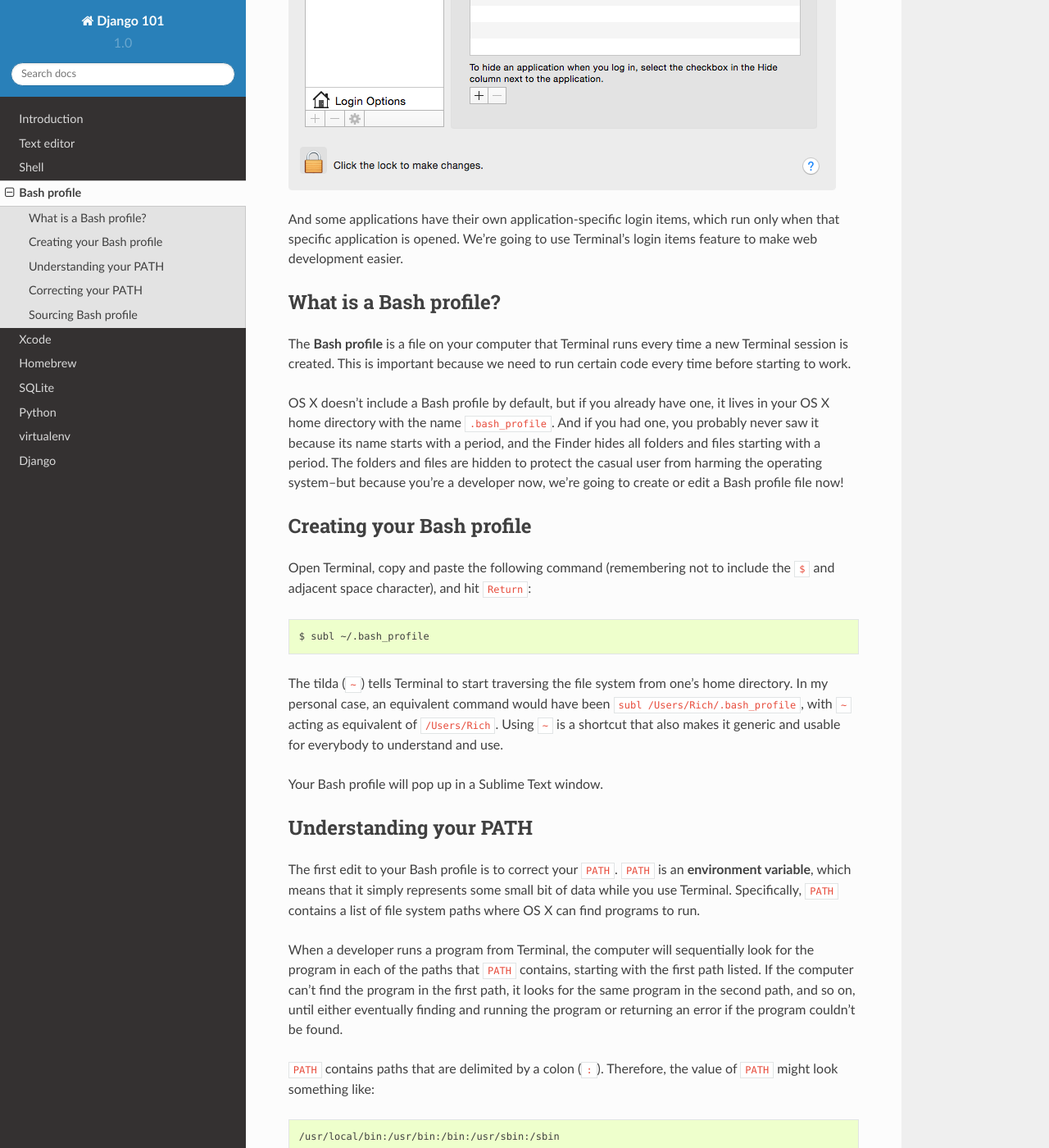
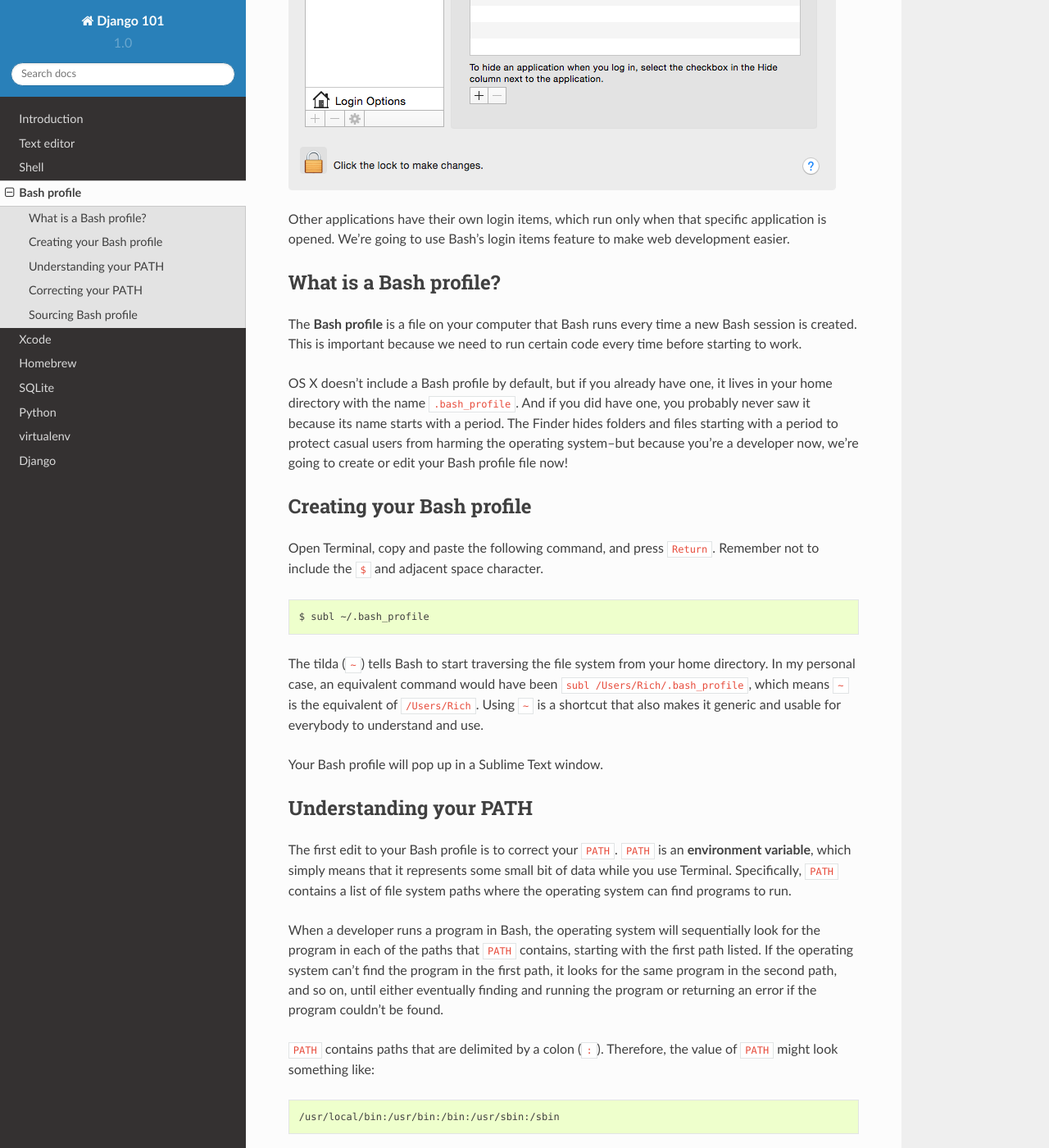
Before and after one commit to MikeTam1021/friendly-101, a Sphinx documentation site: the page built from docs/bashprofile.rst, in a window 1280 px wide and 1400 px high, scrolled down 583 px. Shown: the whole window at 82% size. Built offline with Sphinx 7.4.7 and the Read the Docs theme 2.0.0, drawn with Linux system fonts in a browser that asks for light colours; some of the changed text lies outside the part shown.

Commit message:
Edited Bash profile some

```diff
--- a/docs/bashprofile.rst
+++ b/docs/bashprofile.rst
@@ -1,44 +1,44 @@
 Bash profile
 ============
 
-You probably notice that when you turn on your computer that some applications start up along with it. Some applications are required by the operating system, and some you installed yourself. And some can make your computer's fan sound like an airplane taking off.
+You have probably noticed that when you turn on your computer that some applications start up with it. Some of them are required by the operating system, some you might have installed yourself, and some can make your computer's fan sound like an airplane taking off.
 
-Some of these applications are in the "Login Items" tab of the "Users & Groups" section of your System Preferences.
+You can see some of these items in the "Login Items" tab of the "Users & Groups" section of your System Preferences on OS X.
 
 .. figure:: img/bash_profile-login_items.png
    :alt: OS X Login items
 
-And some applications have their own application-specific login items, which run only when that specific application is opened. We're going to use Terminal's login items feature to make web development easier.
+Other applications have their own login items, which run only when that specific application is opened. We're going to use Bash's login items feature to make web development easier.
 
 What is a Bash profile?
 -----------------------
 
-The **Bash profile** is a file on your computer that Terminal runs every time a new Terminal session is created. This is important because we need to run certain code every time before starting to work.
+The **Bash profile** is a file on your computer that Bash runs every time a new Bash session is created. This is important because we need to run certain code every time before starting to work.
 
-OS X doesn't include a Bash profile by default, but if you already have one, it lives in your OS X home directory with the name ``.bash_profile``. And if you had one, you probably never saw it  because its name starts with a period, and the Finder hides all folders and files starting with a period. The folders and files are hidden to protect the casual user from harming the operating system--but because you're a developer now, we're going to create or edit a Bash profile file now!
+OS X doesn't include a Bash profile by default, but if you already have one, it lives in your home directory with the name ``.bash_profile``. And if you did have one, you probably never saw it because its name starts with a period. The Finder hides folders and files starting with a period to protect casual users from harming the operating system--but because you're a developer now, we're going to create or edit your Bash profile file now!
 
 Creating your Bash profile
 --------------------------
 
-Open Terminal, copy and paste the following command (remembering not to include the ``$`` and adjacent space character), and hit ``Return``:
+Open Terminal, copy and paste the following command, and press ``Return``. Remember not to include the ``$`` and adjacent space character.
 
 .. code-block:: bash
 
    $ subl ~/.bash_profile
 
-The tilda (``~``) tells Terminal to start traversing the file system from one's home directory. In my personal case, an equivalent command would have been ``subl /Users/Rich/.bash_profile``, with ``~`` acting as equivalent of ``/Users/Rich``. Using ``~`` is a shortcut that also makes it generic and usable for everybody to understand and use.
+The tilda (``~``) tells Bash to start traversing the file system from your home directory. In my personal case, an equivalent command would have been ``subl /Users/Rich/.bash_profile``, which means ``~`` is the equivalent of ``/Users/Rich``. Using ``~`` is a shortcut that also makes it generic and usable for everybody to understand and use.
 
 Your Bash profile will pop up in a Sublime Text window.
 
 Understanding your PATH
 -----------------------
 
-The first edit to your Bash profile is to correct your |PATH|_. ``PATH`` is an **environment variable**, which means that it simply represents some small bit of data while you use Terminal. Specifically, ``PATH`` contains a list of file system paths where OS X can find programs to run.
+The first edit to your Bash profile is to correct your |PATH|_. ``PATH`` is an **environment variable**, which simply means that it represents some small bit of data while you use Terminal. Specifically, ``PATH`` contains a list of file system paths where the operating system can find programs to run.
 
 .. |PATH| replace:: ``PATH``
 .. _PATH: http://en.wikipedia.org/wiki/PATH_%28variable%29
 
-When a developer runs a program from Terminal, the computer will sequentially look for the program in each of the paths that ``PATH`` contains, starting with the first path listed. If the computer can't find the program in the first path, it looks for the same program in the second path, and so on, until either eventually finding and running the program or returning an error if the program couldn't be found.
+When a developer runs a program in Bash, the operating system will sequentially look for the program in each of the paths that ``PATH`` contains, starting with the first path listed. If the operating system can't find the program in the first path, it looks for the same program in the second path, and so on, until either eventually finding and running the program or returning an error if the program couldn't be found.
 
 ``PATH`` contains paths that are delimited by a colon (``:``). Therefore, the value of ``PATH`` might look something like:
 
@@ -74,7 +74,7 @@
 Sourcing Bash profile
 ---------------------
 
-Although we edited our Bash profile, it is critical to remember that Terminal runs the code in Bash profile only when a *new Terminal session is created*, which is called **sourcing**. Therefore, for our changes to take effect, you should quit Terminal and open it again to make sure that ``PATH`` is in fact exported. When Terminal is open again, you can check the value of ``PATH`` by running the ``echo`` command:
+Although we edited our Bash profile, it is critical to remember the code in Bash profile runs only when a *new Bash session is created*, which is called **sourcing**. Therefore, our changes will take effect when you quit Terminal and open it again to make sure that ``PATH`` is in fact exported. When Terminal is open again, you can check the value of ``PATH`` by running the ``echo`` command:
 
 .. code-block:: bash
 
@@ -94,6 +94,6 @@
 
 .. note::
 
-   Although Terminal allows a Bash profile to be sourced by command without restarting--``source ~/.bash_profile``--I have found it to be unreliable.
+   Although Terminal allows a Bash profile to be sourced on command without restarting (``source ~/.bash_profile``) I have found the method to be unreliable.
 
-``PATH`` is just one variable we changed in our Bash profile. We will edit our Bash profile to run more important code in the future.
+``PATH`` is just one variable we changed in our Bash profile. We will edit our Bash profile a few more times to run other important code in the future.
```
Also changed, not shown: other parts of docs/bashprofile.rst (+3 -3 lines).
